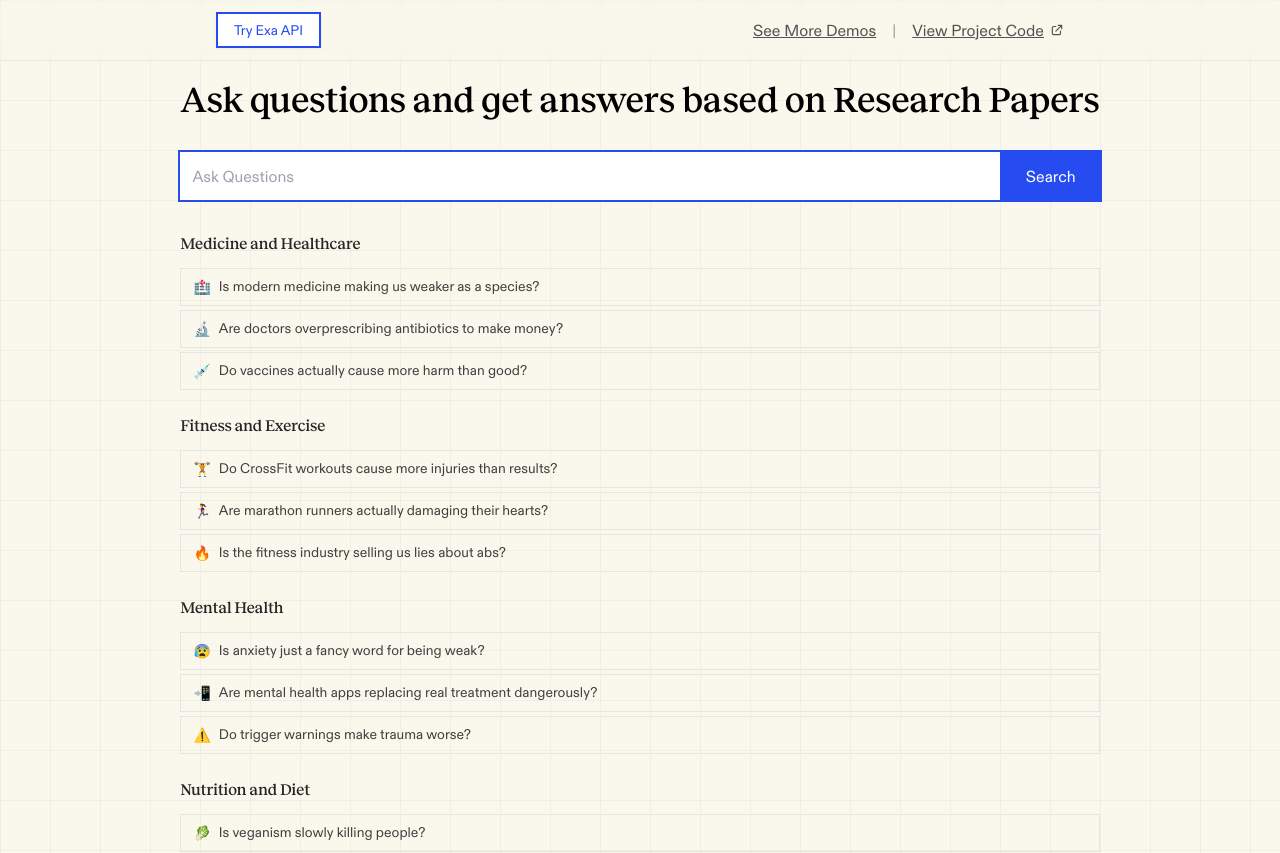
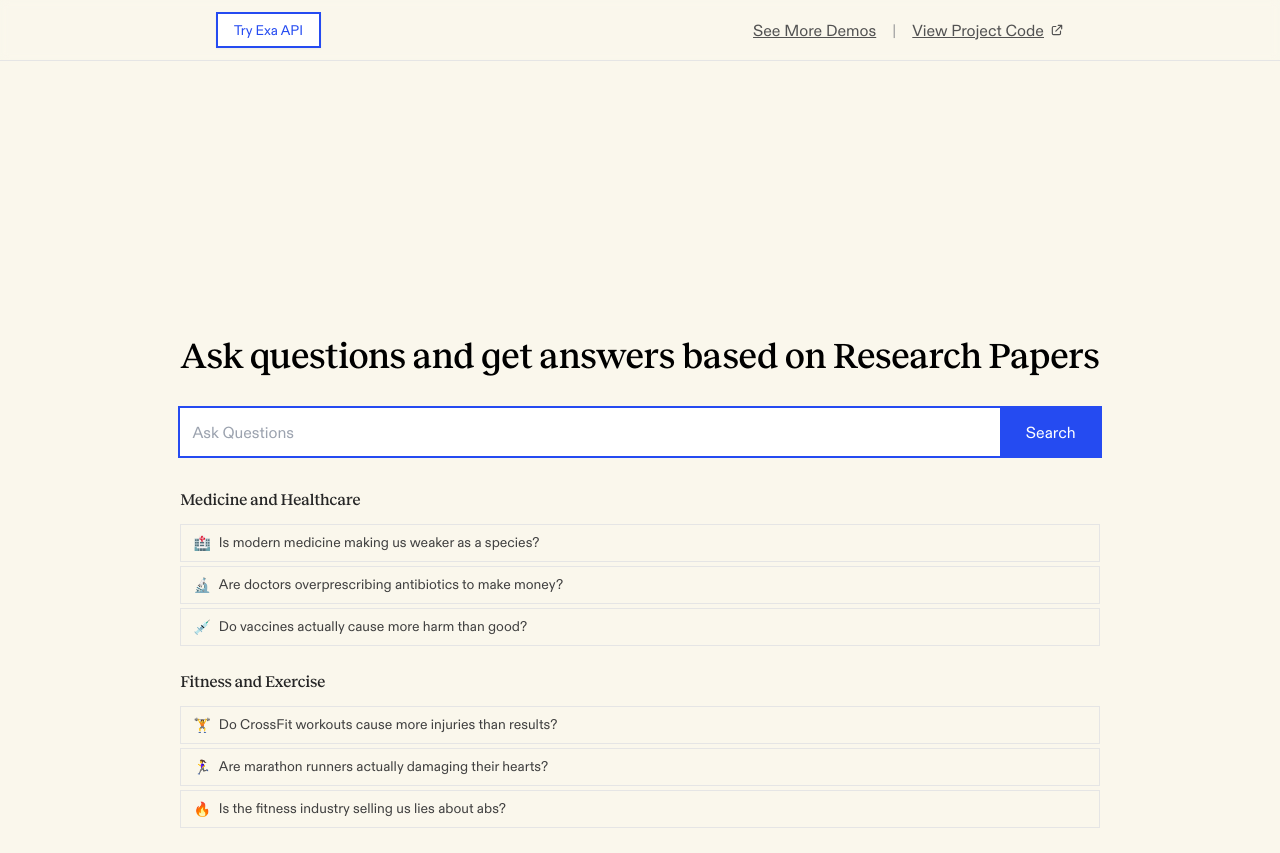
Before and after one commit to exa-labs/research-paper-app, a Next.js app: page /research-paper-app/ in a window 1280 px wide. Shown: the top 853 px of the page. Built offline with nearby package versions, Linux system fonts and the light colour scheme.

Commit message:
prompt update + heading in center + removed the bg mesh design

```diff
--- a/app/api/answer/route.ts
+++ b/app/api/answer/route.ts
@@ -15,10 +15,10 @@ export async function POST(req: NextRequest) {
 
     // Use Exa to get a streaming answer
     const stream = await exa.streamAnswer(
-        query,
+        `${query}. (Only use Research Papers as citations. You may start your answer with "Yes" or "No".)`,
         {
           model: "exa",
-          systemPrompt: "Provide a good answer based on research papers and scientific evidence. Use simple words and avoid complex sentences. Don't have very long answer. Use short sentences. If there is a long sentence, break it into multiple short sentences. Say Yes or No at the beginning of your answer."
+          systemPrompt: "Provide a good answer based on research papers and scientific evidence. Use simple words and avoid complex sentences. Don't have very long answer. Use short sentences. If there is a long sentence, break it into multiple short sentences."
         }
       );
 
--- a/app/page.tsx
+++ b/app/page.tsx
@@ -4,9 +4,6 @@ export default function Home() {
   return (
     <main className="flex relative min-h-screen flex-col items-center justify-center p-4">
 
-      {/* background grid design texture code */}
-      <div className="absolute inset-0 -z-0 w-full h-full bg-[linear-gradient(to_right,#80808012_1px,transparent_0px),linear-gradient(to_bottom,#80808012_1px,transparent_0px)] bg-[size:50px_50px]"></div>
-
       <ResearchPaperFinder />
 
     </main>
--- a/components/ResearchPaperFinder.tsx
+++ b/components/ResearchPaperFinder.tsx
@@ -215,9 +215,17 @@ export default function ResearchPaperFinder() {
 
     <div className="flex flex-col min-h-screen w-full md:max-w-5xl z-0">
 
-    <main className="flex flex-col justify-center flex-grow w-full md:max-w-5xl p-2 md:p-6">
+    <main className={`flex flex-col flex-grow w-full md:max-w-5xl p-2 md:p-6 pt-20 md:pt-24 ${
+      !searchQuery && !isGenerating && searchResults.length === 0 && !answer
+        ? 'justify-center'
+        : ''
+    }`}>
 
-      <h1 className="md:text-4xl text-2xl mt-10 mb-8 font-medium opacity-0 animate-fade-up [animation-delay:300ms]">
+      <h1 className={`md:text-4xl text-2xl mb-8 font-medium opacity-0 animate-fade-up [animation-delay:300ms] ${
+        !searchQuery && !isGenerating && searchResults.length === 0 && !answer
+          ? 'mt-28 md:mt-56'
+          : 'mt-2 md:mt-2'
+      }`}>
         Ask questions and get answers based on Research Papers
       </h1>
 
```
